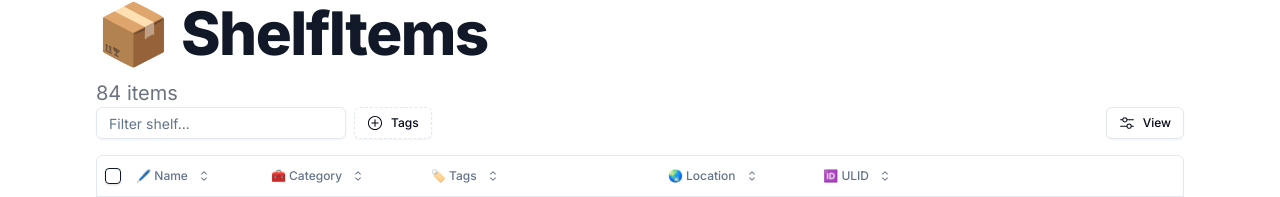
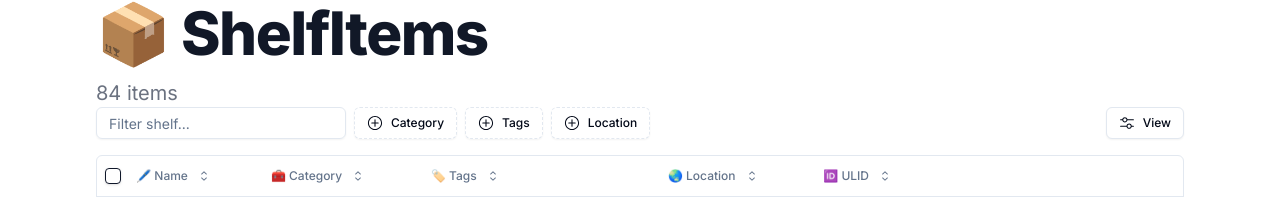
Before and after one commit to nharu-0630/bluebird, a Next.js app in the folder frontend/: page /shelf in a window 1280 px wide. Shown: the part 93-290 px from the top of the page. Built offline with nearby package versions, Linux system fonts and the light colour scheme.

Commit message:
[add] 表のフィルターを追加

```diff
--- a/frontend/src/app/shelf/components/columns.tsx
+++ b/frontend/src/app/shelf/components/columns.tsx
@@ -36,6 +36,7 @@ export const columns: ColumnDef<ShelfItem>[] = [
   },
   {
     accessorKey: "name",
+    id: "name",
     header: ({ column }) => (
       <DataTableColumnHeader column={column} title="🖊️ Name" />
     ),
@@ -49,6 +50,7 @@ export const columns: ColumnDef<ShelfItem>[] = [
   },
   {
     accessorKey: "category.name",
+    id: "category",
     header: ({ column }) => (
       <DataTableColumnHeader column={column} title="🧰 Category" />
     ),
@@ -65,18 +67,15 @@ export const columns: ColumnDef<ShelfItem>[] = [
   },
   {
     accessorKey: "tags",
+    id: "tags",
     header: ({ column }) => (
       <DataTableColumnHeader column={column} title="🏷️ Tags" />
     ),
     cell: ({ row }) => {
       const tags = row.getValue("tags") as any;
-      const displayTags = tags.map((tag: any) => {
-        const foundTag = tags.find((tag: any) => tag.ulid === tag);
-        return foundTag ? foundTag.name : tag;
-      });
       return (
         <div className="flex max-w-[500px] space-x-2">
-          {displayTags.map((tag: any) => (
+          {tags.map((tag: any) => (
             <Badge key={tag.ulid} variant="outline" className="h-8 rounded-md">
               {tag.name}
             </Badge>
@@ -85,11 +84,15 @@ export const columns: ColumnDef<ShelfItem>[] = [
       );
     },
     filterFn: (row, id, value) => {
-      return value.includes(row.getValue(id));
+      const tags = row.getValue(id) as any;
+      return value.every((selectedTag: any) =>
+        tags.some((tag: any) => tag.name === selectedTag)
+      );
     },
   },
   {
     accessorKey: "location.name",
+    id: "location",
     header: ({ column }) => (
       <DataTableColumnHeader column={column} title="🌏 Location" />
     ),
@@ -106,6 +109,7 @@ export const columns: ColumnDef<ShelfItem>[] = [
   },
   {
     accessorKey: "ulid",
+    id: "ulid",
     header: ({ column }) => (
       <DataTableColumnHeader column={column} title="🆔 ULID" />
     ),
--- a/frontend/src/app/shelf/components/data-table-toolbar.tsx
+++ b/frontend/src/app/shelf/components/data-table-toolbar.tsx
@@ -4,7 +4,7 @@ import { Button } from "@/components/ui/button";
 import { Input } from "@/components/ui/input";
 import { Cross2Icon } from "@radix-ui/react-icons";
 import { Table } from "@tanstack/react-table";
-import { categories, tags } from "../data/data";
+import { category, location, tags } from "../data/data";
 import { DataTableFacetedFilter } from "./data-table-faceted-filter";
 import { DataTableViewOptions } from "./data-table-view-options";
 
@@ -28,11 +28,11 @@ export function DataTableToolbar<TData>({
           }
           className="h-8 w-[150px] lg:w-[250px]"
         />
-        {table.getColumn("category.name") && (
+        {table.getColumn("category") && (
           <DataTableFacetedFilter
-            column={table.getColumn("category.name")}
+            column={table.getColumn("category")}
             title="Category"
-            options={categories}
+            options={category}
           />
         )}
         {table.getColumn("tags") && (
@@ -40,6 +40,13 @@ export function DataTableToolbar<TData>({
             column={table.getColumn("tags")}
             title="Tags"
             options={tags}
+          />
+        )}
+        {table.getColumn("location") && (
+          <DataTableFacetedFilter
+            column={table.getColumn("location")}
+            title="Location"
+            options={location}
           />
         )}
         {isFiltered && (
--- a/frontend/src/app/shelf/data/data.tsx
+++ b/frontend/src/app/shelf/data/data.tsx
@@ -7,22 +7,7 @@ import {
   StopwatchIcon,
 } from "@radix-ui/react-icons";
 
-export const labels = [
-  {
-    value: "bug",
-    label: "Bug",
-  },
-  {
-    value: "feature",
-    label: "Feature",
-  },
-  {
-    value: "documentation",
-    label: "Documentation",
-  },
-];
-
-export const categories = [
+export const category = [
   {
     value: "Category1",
     label: "Category1",
@@ -57,3 +42,18 @@ export const tags = [
     icon: ArrowUpIcon,
   },
 ];
+
+export const location = [
+  {
+    value: "Location1",
+    label: "Location1",
+  },
+  {
+    value: "Location2",
+    label: "Location2",
+  },
+  {
+    value: "Location3",
+    label: "Location3",
+  },
+];
--- a/frontend/src/components/ui/command.tsx
+++ b/frontend/src/components/ui/command.tsx
@@ -1,12 +1,12 @@
-"use client"
+"use client";
 
-import * as React from "react"
-import { type DialogProps } from "@radix-ui/react-dialog"
-import { MagnifyingGlassIcon } from "@radix-ui/react-icons"
-import { Command as CommandPrimitive } from "cmdk"
+import { type DialogProps } from "@radix-ui/react-dialog";
+import { MagnifyingGlassIcon } from "@radix-ui/react-icons";
+import { Command as CommandPrimitive } from "cmdk";
+import * as React from "react";
 
-import { cn } from "@/lib/utils"
-import { Dialog, DialogContent } from "@/components/ui/dialog"
+import { Dialog, DialogContent } from "@/components/ui/dialog";
+import { cn } from "@/lib/utils";
 
 const Command = React.forwardRef<
   React.ElementRef<typeof CommandPrimitive>,
@@ -20,8 +20,8 @@ const Command = React.forwardRef<
     )}
     {...props}
   />
-))
-Command.displayName = CommandPrimitive.displayName
+));
+Command.displayName = CommandPrimitive.displayName;
 
 interface CommandDialogProps extends DialogProps {}
 
@@ -34,8 +34,8 @@ const CommandDialog = ({ children, ...props }: CommandDialogProps) => {
         </Command>
       </DialogContent>
     </Dialog>
-  )
-}
+  );
+};
 
 const CommandInput = React.forwardRef<
   React.ElementRef<typeof CommandPrimitive.Input>,
@@ -52,9 +52,9 @@ const CommandInput = React.forwardRef<
       {...props}
     />
   </div>
-))
+));
 
-CommandInput.displayName = CommandPrimitive.Input.displayName
+CommandInput.displayName = CommandPrimitive.Input.displayName;
 
 const CommandList = React.forwardRef<
   React.ElementRef<typeof CommandPrimitive.List>,
@@ -65,9 +65,9 @@ const CommandList = React.forwardRef<
     className={cn("max-h-[300px] overflow-y-auto overflow-x-hidden", className)}
     {...props}
   />
-))
+));
 
-CommandList.displayName = CommandPrimitive.List.displayName
+CommandList.displayName = CommandPrimitive.List.displayName;
 
 const CommandEmpty = React.forwardRef<
   React.ElementRef<typeof CommandPrimitive.Empty>,
@@ -78,9 +78,9 @@ const CommandEmpty = React.forwardRef<
     className="py-6 text-center text-sm"
     {...props}
   />
-))
+));
 
-CommandEmpty.displayName = CommandPrimitive.Empty.displayName
+CommandEmpty.displayName = CommandPrimitive.Empty.displayName;
 
 const CommandGroup = React.forwardRef<
   React.ElementRef<typeof CommandPrimitive.Group>,
@@ -94,9 +94,9 @@ const CommandGroup = React.forwardRef<
     )}
     {...props}
   />
-))
+));
 
-CommandGroup.displayName = CommandPrimitive.Group.displayName
+CommandGroup.displayName = CommandPrimitive.Group.displayName;
 
 const CommandSeparator = React.forwardRef<
   React.ElementRef<typeof CommandPrimitive.Separator>,
@@ -107,8 +107,8 @@ const CommandSeparator = React.forwardRef<
     className={cn("-mx-1 h-px bg-border", className)}
     {...props}
   />
-))
-CommandSeparator.displayName = CommandPrimitive.Separator.displayName
+));
+CommandSeparator.displayName = CommandPrimitive.Separator.displayName;
 
 const CommandItem = React.forwardRef<
   React.ElementRef<typeof CommandPrimitive.Item>,
@@ -117,14 +117,14 @@ const CommandItem = React.forwardRef<
   <CommandPrimitive.Item
     ref={ref}
     className={cn(
-      "relative flex cursor-default select-none items-center rounded-sm px-2 py-1.5 text-sm outline-none aria-selected:bg-accent aria-selected:text-accent-foreground data-[disabled]:pointer-events-none data-[disabled]:opacity-50",
+      "relative flex cursor-default select-none items-center rounded-sm px-2 py-1.5 text-sm outline-none aria-selected:bg-accent aria-selected:text-accent-foreground data-[disabled='true']:pointer-events-none data-[disabled='true']:opacity-50",
       className
     )}
     {...props}
   />
-))
+));
 
-CommandItem.displayName = CommandPrimitive.Item.displayName
+CommandItem.displayName = CommandPrimitive.Item.displayName;
 
 const CommandShortcut = ({
   className,
@@ -138,18 +138,18 @@ const CommandShortcut = ({
       )}
       {...props}
     />
-  )
-}
-CommandShortcut.displayName = "CommandShortcut"
+  );
+};
+CommandShortcut.displayName = "CommandShortcut";
 
 export {
   Command,
   CommandDialog,
-  CommandInput,
-  CommandList,
   CommandEmpty,
   CommandGroup,
+  CommandInput,
   CommandItem,
+  CommandList,
+  CommandSeparator,
   CommandShortcut,
-  CommandSeparator,
-}
+};
```
Also changed, not shown: frontend/src/app/shelf/components/data-table-faceted-filter.tsx (+8 -8 lines), frontend/src/app/shelf/components/data-table.tsx (+0 -141 lines).
